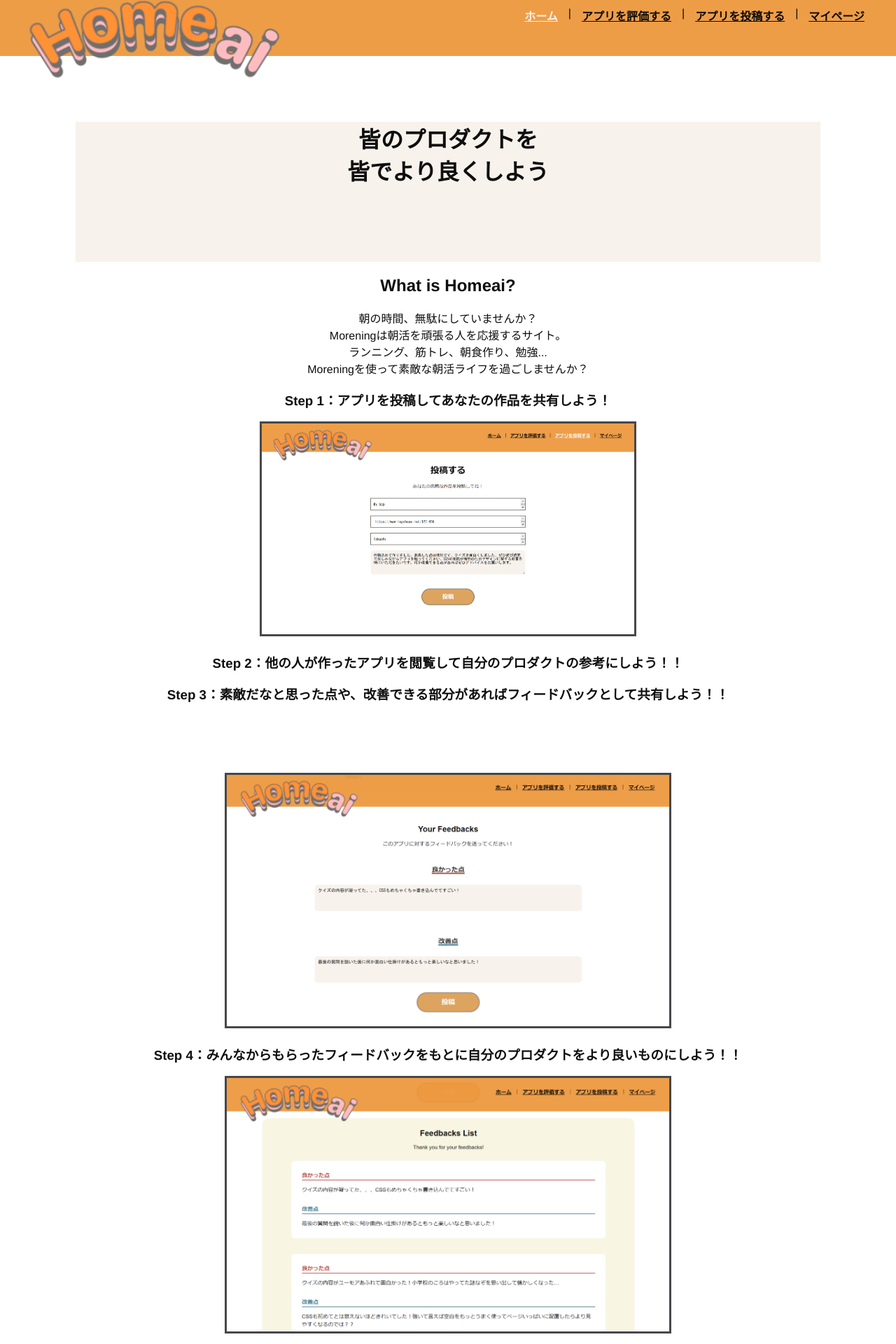
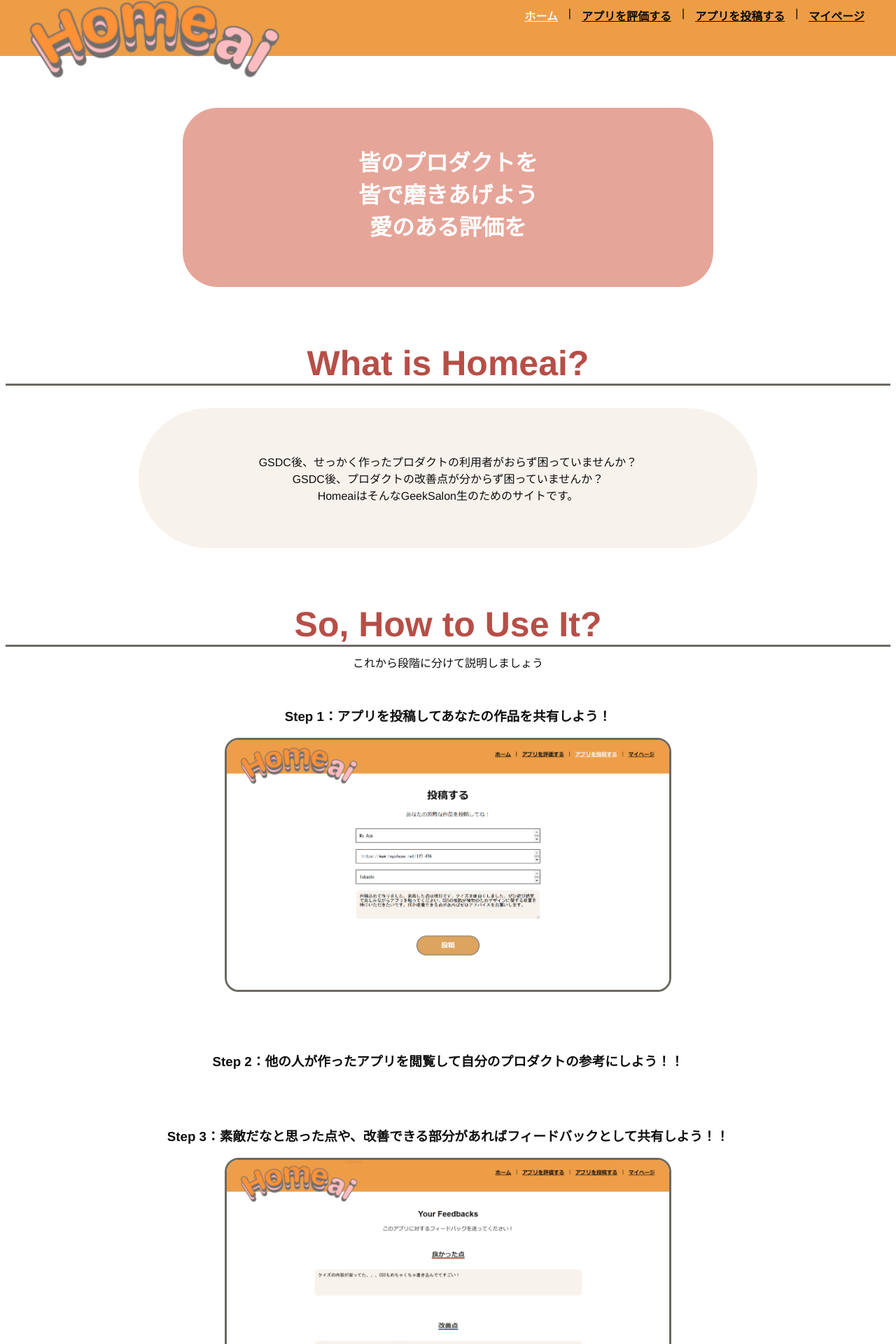
Before and after one commit to webex20-team-1/dlbia, a Vue app: page / in a window 1280 px wide. Shown: the part 26-1946 px from the top of the page at 70% size. Built offline with nearby package versions, Linux system fonts and the light colour scheme.

Commit message:
一旦保存

```diff
--- a/src/views/HomeView.vue
+++ b/src/views/HomeView.vue
@@ -1,19 +1,25 @@
 <template>
   <div class="home">
     <div class="title-area">
-      <h1 class="titleTop">皆のプロダクトを <br />皆でより良くしよう</h1>
+      <h1 class="titleTop">
+        皆のプロダクトを <br />皆で磨きあげよう <br />愛のある評価を
+      </h1>
     </div>
 
     <div class="container">
-      <div class="whatIs">
-        <h2>What is Homeai?</h2>
-        <div class="text about text-pc">
-          朝の時間、無駄にしていませんか？<br />Moreningは朝活を頑張る人を応援するサイト。<br />ランニング、筋トレ、朝食作り、勉強...<br />Moreningを使って素敵な朝活ライフを過ごしませんか？
+      <div class="setsumei">
+        <h2 class="eigo">What is Homeai?</h2>
+        <div class="text-about">
+          GSDC後、せっかく作ったプロダクトの利用者がおらず困っていませんか？<br />GSDC後、プロダクトの改善点が分からず困っていませんか？
+          <br />HomeaiはそんなGeekSalon生のためのサイトです。
         </div>
       </div>
     </div>
 
-    <h3 class="post-sample">
+    <div class="setsumei">
+      <h2 class="eigo">So, How to Use It?</h2>
+      <div>これから段階に分けて説明しましょう</div>
+      <h3 class="post-sample1">
         Step 1：アプリを投稿してあなたの作品を共有しよう！
       </h3>
       <div>
@@ -31,7 +37,7 @@
         Step
         3：素敵だなと思った点や、改善できる部分があればフィードバックとして共有しよう！！
       </h3>
-  </div>
+
       <div>
         <img
           class="postsample_img"
@@ -51,23 +57,72 @@
           alt="カテゴリーの紹介写真"
         />
       </div>
+    </div>
 
-  <h3>Improve Your Product!</h3>
+    <div class="improve-your-product">Improve Your Product!</div>
+  </div>
 </template>
 <style scoped>
 .home {
-  margin: 100px;
-  margin-top: 200px;
+  margin-top: 180px;
 }
 .title-area {
+  background-color: #e6a599;
+  color: white;
+  border-radius: 50px;
+  margin-left: 20%;
+  margin-right: 20%;
+  padding-top: 2em;
+  padding-bottom: 1.5em;
+  height: 200px;
+}
+
+/*What's Homeai?*/
+.eigo {
+  margin-top: 80px;
+  margin-bottom: 10px;
+  color: #b74e47;
+  font-size: 50px;
+  border-bottom: solid #6c6963;
+}
+.text-about {
+  border: none;
   background-color: #f7f2ec;
-  height: 200px;
+  border-radius: 1000px;
+  position: relative;
+  box-sizing: border-box;
+  margin: 2rem;
+  margin-left: 15%;
+  margin-right: 15%;
+  padding: 2em;
+  padding-top: 4em;
+  padding-bottom: 4em;
+  padding-left: 10%;
+  padding-right: 10%;
+}
+
+/*step*/
+.post-sample1 {
+  margin-top: 50px;
+  color: #0e0e0f;
+}
+.post-sample {
+  margin-top: 80px;
+  color: #0e0e0f;
 }
 .postsample_img {
   width: 50%;
-  border: 3px solid #47474b;
+  border: 3px solid #6c6963;
+  border-radius: 20px;
 }
-.post-sample {
-  color: #0e0e0f;
+
+/*最後*/
+.improve-your-product {
+  margin: 50px;
+  font-size: 50px;
+  font-weight: bold;
+  text-decoration: underline;
+  text-decoration-color: #f8f5e3;
+  text-decoration-thickness: 10px;
 }
 </style>
```
Lines whose indentation alone changed are shown as unchanged.
